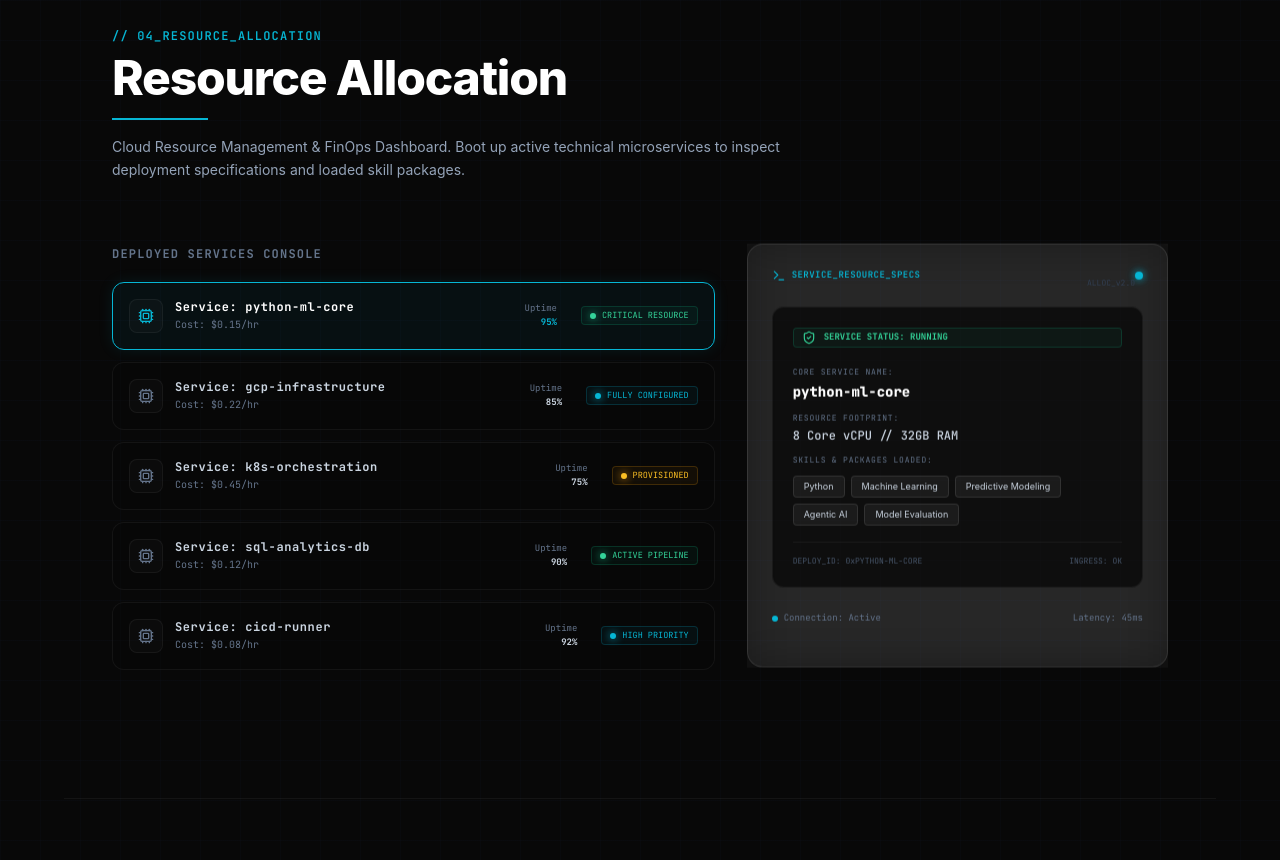
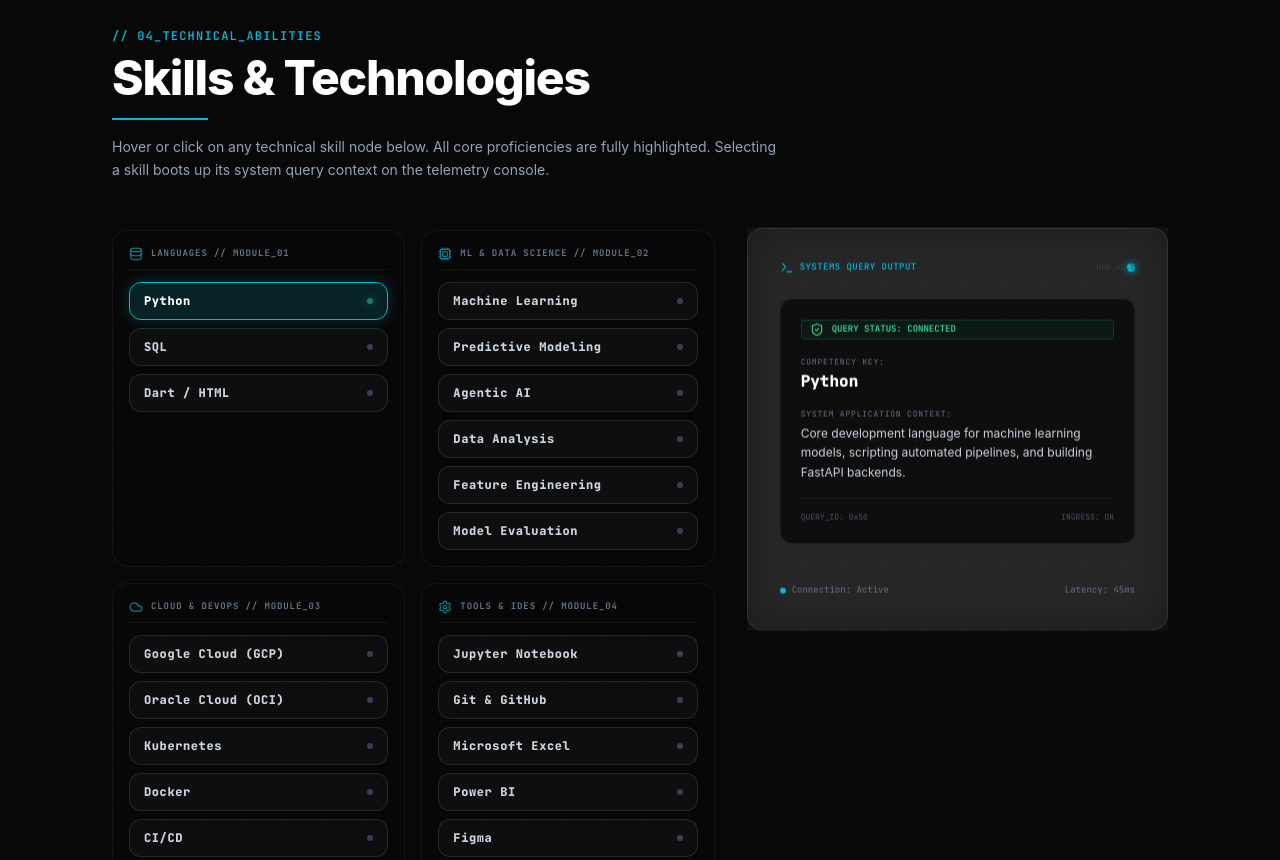
Before and after one commit to KRUTHIKTR/portfolio, a React (Vite) app: page / in a window 1280 px wide. Shown: the part 4520-5380 px from the top of the page. Built offline with nearby package versions, Linux system fonts and the light colour scheme.

Commit message:
feat: optimize grid layout in SkillsMatrix.jsx to eliminate blank space and improve balance

```diff
--- a/src/components/SkillsMatrix.jsx
+++ b/src/components/SkillsMatrix.jsx
@@ -1,208 +1,161 @@
 import React, { useState, useEffect } from 'react';
 import { motion, AnimatePresence } from 'framer-motion';
-import { Terminal, Cpu, HardDrive, ShieldCheck, RefreshCw } from 'lucide-react';
+import { Terminal, ShieldCheck, RefreshCw, Cpu, Database, Cloud, Settings } from 'lucide-react';
 import TiltCard from './TiltCard';
 
-const servicesData = [
-  {
-    id: "python-ml-core",
-    name: "python-ml-core",
-    uptime: "95%",
-    status: "Critical Resource",
-    statusColor: "text-emerald-400 border-emerald-500/20 bg-emerald-500/5",
-    dotColor: "bg-emerald-400 shadow-[0_0_8px_#10b981]",
-    cost: "$0.15/hr",
-    resource: "8 Core vCPU // 32GB RAM",
-    skills: ["Python", "Machine Learning", "Predictive Modeling", "Agentic AI", "Model Evaluation"],
-    bootLogs: [
-      "INGESTING python-ml-core environment configurations...",
-      "LOADING PyTorch, Scikit-Learn libraries...",
-      "VERIFYING neural network model coefficients...",
-      "SYSTEM RUNNING: Inference API ready."
+const skillsData = {
+  languages: {
+    title: "LANGUAGES // MODULE_01",
+    icon: Database,
+    skills: [
+      { name: "Python", usage: "Core development language for machine learning models, scripting automated pipelines, and building FastAPI backends." },
+      { name: "SQL", usage: "Enables querying and manipulating relational data, structuring databases for predictive pipelines." },
+      { name: "Dart / HTML", usage: "Utilized for multi-platform UI development and lightweight client-side scripts." }
     ]
   },
-  {
-    id: "gcp-infrastructure",
-    name: "gcp-infrastructure",
-    uptime: "85%",
-    status: "Fully Configured",
-    statusColor: "text-[#06b6d4] border-[#06b6d4]/20 bg-[#06b6d4]/5",
-    dotColor: "bg-[#06b6d4] shadow-[0_0_8px_#06b6d4]",
-    cost: "$0.22/hr",
-    resource: "GCP Ingress VMs // VPC Subnets",
-    skills: ["Google Cloud (GCP)", "Oracle Cloud (OCI)", "Git & GitHub"],
-    bootLogs: [
-      "RESOLVING gcp-infrastructure VPC route tables...",
-      "CHECKING ingress ports 80, 443 safety status...",
-      "VERIFYING OCI compute instances credentials...",
-      "SYSTEM RUNNING: Virtual Cloud Network fully synced."
+  ml: {
+    title: "ML & DATA SCIENCE // MODULE_02",
+    icon: Cpu,
+    skills: [
+      { name: "Machine Learning", usage: "Applies statistical algorithms to identify patterns, classify datasets, and optimize predictive model variables." },
+      { name: "Predictive Modeling", usage: "Formulates Naive Bayes and Random Forest classifiers to solve agricultural and customer retention problems." },
+      { name: "Agentic AI", usage: "Explores autonomous execution paths and LLM orchestrations to automate business logic tasks." },
+      { name: "Data Analysis", usage: "Cleanses, structures, and audits incoming datasets to extract analytical insights." },
+      { name: "Feature Engineering", usage: "Transforms raw data dimensions into mathematical input variables to maximize classifier recall." },
+      { name: "Model Evaluation", usage: "Computes performance indicators like F1-Score, ROC-AUC, and confusion matrix dimensions." }
     ]
   },
-  {
-    id: "k8s-orchestration",
-    name: "k8s-orchestration",
-    uptime: "75%",
-    status: "Provisioned",
-    statusColor: "text-amber-400 border-amber-500/20 bg-amber-500/5",
-    dotColor: "bg-amber-400 shadow-[0_0_8px_#f59e0b]",
-    cost: "$0.45/hr",
-    resource: "4 Active Pods // Auto-scaler",
-    skills: ["Kubernetes", "Docker"],
-    bootLogs: [
-      "AUDITING k8s cluster health status...",
-      "VERIFYING deployment replica controllers...",
-      "BOOTING container configurations from docker.io...",
-      "SYSTEM RUNNING: Pods 4/4 ready to scale."
+  devops: {
+    title: "CLOUD & DEVOPS // MODULE_03",
+    icon: Cloud,
+    skills: [
+      { name: "Google Cloud (GCP)", usage: "Hosts automated automation runners, handles serverless compute instances, and secures API endpoints." },
+      { name: "Oracle Cloud (OCI)", usage: "Utilized for setting up lightweight compute VMs and testing host network ingress rules." },
+      { name: "Kubernetes", usage: "Explores container orchestration patterns and auto-scaling logic for serverless deployments." },
+      { name: "Docker", usage: "Packages model dependencies and code interfaces into lightweight container instances for isolated, clean runs." },
+      { name: "CI/CD", usage: "Automates code testing, lint validation, and Docker image build runs upon GitHub push actions." }
     ]
   },
-  {
-    id: "sql-analytics-db",
-    name: "sql-analytics-db",
-    uptime: "90%",
-    status: "Active Pipeline",
-    statusColor: "text-emerald-400 border-emerald-500/20 bg-emerald-500/5",
-    dotColor: "bg-emerald-400 shadow-[0_0_8px_#10b981]",
-    cost: "$0.12/hr",
-    resource: "PostgreSQL Database // 250GB SSD",
-    skills: ["SQL", "Data Analysis", "Jupyter Notebook", "Microsoft Excel"],
-    bootLogs: [
-      "OPENING PostgreSQL server connection...",
-      "VERIFYING database schema migrations...",
-      "ESTABLISHING data extraction pipelines...",
-      "SYSTEM RUNNING: Schema online, query interface ready."
-    ]
-  },
-  {
-    id: "cicd-runner",
-    name: "cicd-runner",
-    uptime: "92%",
-    status: "High Priority",
-    statusColor: "text-[#06b6d4] border-[#06b6d4]/20 bg-[#06b6d4]/5",
-    dotColor: "bg-[#06b6d4] shadow-[0_0_8px_#06b6d4]",
-    cost: "$0.08/hr",
-    resource: "GitHub Action Node // Webhooks",
-    skills: ["CI/CD", "Power BI", "Figma", "Dart / HTML"],
-    bootLogs: [
-      "CONNECTING to GitHub actions build hook...",
-      "CHECKING docker compile target build caches...",
-      "SYNCING metrics telemetry to Power BI dashboard...",
-      "SYSTEM RUNNING: Webhook listener running successfully."
+  tools: {
+    title: "TOOLS & IDES // MODULE_04",
+    icon: Settings,
+    skills: [
+      { name: "Jupyter Notebook", usage: "Core environment for exploratory data analysis, algorithm prototyping, and running machine learning validation checks." },
+      { name: "Git & GitHub", usage: "Handles distributed version control, pull request review logs, and coordinates CI/CD trigger webhooks." },
+      { name: "Microsoft Excel", usage: "Used for sorting baseline telemetry reports and performing quick data audits." },
+      { name: "Power BI", usage: "Integrates with relational databases to construct interactive analytical dashboard charts." },
+      { name: "Figma", usage: "Used for rapid UI layouts, vector blueprint prototyping, and application mockup blueprints." }
     ]
   }
-];
+};
 
 export default function SkillsMatrix({ isZeroG }) {
-  const [selectedId, setSelectedId] = useState("python-ml-core");
+  const [selectedSkill, setSelectedSkill] = useState({
+    name: "Python",
+    usage: "Core development language for machine learning models, scripting automated pipelines, and building FastAPI backends."
+  });
   const [isBooting, setIsBooting] = useState(false);
   const [bootProgress, setBootProgress] = useState(0);
 
-  const activeService = servicesData.find(s => s.id === selectedId);
-
-  // Trigger boot sequence animation when selected service changes
+  // Trigger boot sequence animation when selected skill changes
   useEffect(() => {
     setIsBooting(true);
     setBootProgress(0);
 
     let current = 0;
     const interval = setInterval(() => {
-      current += 10;
+      current += 20;
       setBootProgress(current);
       if (current >= 100) {
         clearInterval(interval);
         setIsBooting(false);
       }
-    }, 80);
+    }, 60);
 
     return () => clearInterval(interval);
-  }, [selectedId]);
+  }, [selectedSkill.name]);
 
   return (
     <section id="sphere" className="relative py-32 px-6 md:px-12 max-w-6xl mx-auto z-10 border-b border-white/5">
       {/* Section Header */}
-      <div className="text-left mb-16">
-        <span className="text-xs font-mono uppercase tracking-widest text-[#06b6d4] font-semibold">// 04_RESOURCE_ALLOCATION</span>
+      <div className="text-left mb-12">
+        <span className="text-xs font-mono uppercase tracking-widest text-[#06b6d4] font-semibold">// 04_TECHNICAL_ABILITIES</span>
         <h2 className="text-3xl md:text-5xl font-extrabold text-white mt-2 mb-4 font-sans tracking-tight">
-          Resource Allocation
+          Skills & Technologies
         </h2>
         <div className="h-[2px] w-24 bg-[#06b6d4]" />
         <p className="text-slate-400 max-w-2xl mt-4 text-sm font-sans leading-relaxed">
-          Cloud Resource Management & FinOps Dashboard. Boot up active technical microservices to inspect deployment specifications and loaded skill packages.
+          Hover or click on any technical skill node below. All core proficiencies are fully highlighted. Selecting a skill boots up its system query context on the telemetry console.
         </p>
       </div>
 
       {/* Main Grid */}
-      <div className="grid grid-cols-1 lg:grid-cols-12 gap-8 items-stretch">
+      <div className="grid grid-cols-1 lg:grid-cols-12 gap-8 items-start">
 
-        {/* Left Column: Deployed Services list (7 cols) */}
-        <div className="lg:col-span-7 flex flex-col gap-3">
-          <h3 className="text-xs uppercase font-mono tracking-widest text-slate-500 font-bold mb-2 text-left">
-            Deployed Services Console
-          </h3>
-
-          <div className="space-y-3">
-            {servicesData.map((service) => {
-              const isSelected = selectedId === service.id;
-              return (
-                <div
-                  key={service.id}
-                  onClick={() => setSelectedId(service.id)}
-                  className={`border rounded-xl p-4 transition-all duration-300 cursor-pointer relative overflow-hidden flex flex-col sm:flex-row sm:items-center justify-between gap-4 group text-left ${
-                    isSelected
-                      ? 'border-[#06b6d4] bg-[#06b6d4]/5 shadow-[0_0_15px_rgba(6,182,212,0.1)]'
-                      : 'border-white/5 bg-[#080808]/40 hover:border-white/20'
-                  }`}
-                >
-                  {/* Left elements: Service name */}
-                  <div className="flex items-center gap-3">
-                    <div className="p-2 rounded-lg border border-white/5 bg-white/[0.02]">
-                      <Cpu className={`w-4 h-4 ${isSelected ? 'text-[#06b6d4]' : 'text-slate-500'}`} />
-                    </div>
-                    <div>
-                      <h4 className={`text-xs font-bold font-mono tracking-wider ${isSelected ? 'text-white' : 'text-slate-300 group-hover:text-white'}`}>
-                        Service: {service.name}
-                      </h4>
-                      <p className="text-[10px] text-slate-500 font-mono mt-0.5">Cost: {service.cost}</p>
-                    </div>
+        {/* Left Column: 2x2 Grid of Category Drawers (7 cols) */}
+        <div className="lg:col-span-7 grid grid-cols-1 md:grid-cols-2 gap-4">
+          {Object.entries(skillsData).map(([key, category]) => {
+            const CatIcon = category.icon;
+            return (
+              <div key={key} className="text-left space-y-3 border border-white/5 bg-[#080808]/40 rounded-2xl p-4 flex flex-col justify-between">
+                <div>
+                  {/* Category Header */}
+                  <div className="flex items-center gap-2 text-slate-500 border-b border-white/5 pb-2 mb-3">
+                    <CatIcon className="w-3.5 h-3.5 text-[#06b6d4]/70" />
+                    <h3 className="text-[9px] uppercase font-mono tracking-widest font-bold">
+                      {category.title}
+                    </h3>
                   </div>
 
-                  {/* Right elements: Uptime & Status */}
-                  <div className="flex items-center justify-between sm:justify-end gap-6">
-                    <div className="flex flex-col text-left sm:text-right font-mono text-[9px] text-slate-500">
-                      <span>Uptime</span>
-                      <span className={`font-bold ${isSelected ? 'text-[#06b6d4]' : 'text-slate-300'}`}>{service.uptime}</span>
-                    </div>
-
-                    <div className={`text-[8.5px] font-mono border px-2 py-0.5 rounded uppercase flex items-center gap-1.5 ${service.statusColor}`}>
-                      <span className={`w-1.5 h-1.5 rounded-full ${service.dotColor}`} />
-                      <span>{service.status}</span>
-                    </div>
+                  {/* Grid of highly visible skills */}
+                  <div className="flex flex-col gap-2">
+                    {category.skills.map((skill) => {
+                      const isSelected = selectedSkill.name === skill.name;
+                      return (
+                        <motion.div
+                          key={skill.name}
+                          onClick={() => setSelectedSkill({ name: skill.name, usage: skill.usage })}
+                          whileHover={{ scale: 1.02 }}
+                          className={`px-3.5 py-2.5 text-xs font-extrabold font-mono tracking-wider border rounded-xl cursor-pointer transition-all duration-300 flex items-center justify-between ${
+                            isSelected
+                              ? 'bg-[#06b6d4]/15 border-[#06b6d4] text-white shadow-[0_0_15px_rgba(6,182,212,0.25)]'
+                              : 'bg-white/[0.03] border-white/10 hover:border-[#06b6d4]/50 hover:bg-[#06b6d4]/5 text-slate-300 hover:text-white'
+                          }`}
+                        >
+                          <span>{skill.name}</span>
+                          <span className={`w-1.5 h-1.5 rounded-full transition-all duration-300 ${
+                            isSelected ? 'bg-emerald-400 shadow-[0_0_8px_#10b981] animate-pulse' : 'bg-slate-700'
+                          }`} />
+                        </motion.div>
+                      );
+                    })}
                   </div>
                 </div>
-              );
-            })}
-          </div>
+              </div>
+            );
+          })}
         </div>
 
-        {/* Right Column: Systems Query / Diagnostics Output (5 cols) */}
-        <div className="lg:col-span-5 flex flex-col justify-between">
+        {/* Right Column: Sticky Console Details Output (5 cols) */}
+        <div className="lg:col-span-5 lg:sticky lg:top-28 self-start">
           <TiltCard
             isZeroG={isZeroG}
-            className="border-white/10 bg-white/5 h-full min-h-[360px] flex flex-col justify-between relative overflow-hidden"
+            className="border-white/10 bg-white/5 h-auto flex flex-col justify-between relative overflow-hidden"
           >
             <div className="absolute top-0 right-0 p-2 text-[8px] font-mono text-slate-700 select-none">
-              ALLOC_v2.0
+              HUD_v2.0
             </div>
 
-            <div className="space-y-6 text-left">
+            <div className="space-y-6 text-left p-2">
               <div className="flex items-center justify-between">
                 <span className="text-[9px] font-mono font-semibold text-[#06b6d4] uppercase tracking-wider flex items-center gap-1.5">
-                  <Terminal className="w-3.5 h-3.5" /> SERVICE_RESOURCE_SPECS
+                  <Terminal className="w-3.5 h-3.5" /> SYSTEMS QUERY OUTPUT
                 </span>
                 <span className="w-2 h-2 rounded-full bg-[#06b6d4] shadow-[0_0_8px_#06b6d4]" />
               </div>
 
               {/* Console Screen */}
-              <div className="border border-white/5 bg-black/60 rounded-xl p-5 min-h-[240px] flex flex-col justify-between">
+              <div className="border border-white/5 bg-black/60 rounded-xl p-5 min-h-[220px] flex flex-col justify-between">
                 <AnimatePresence mode="wait">
                   {isBooting ? (
                     /* Booting terminal loader */
@@ -211,24 +164,30 @@ export default function SkillsMatrix({ isZeroG }) {
                       initial={{ opacity: 0 }}
                       animate={{ opacity: 1 }}
                       exit={{ opacity: 0 }}
-                      className="space-y-4 font-mono text-[9px] text-slate-400 flex flex-col justify-between h-full"
+                      className="space-y-4 font-mono text-[9px] text-slate-400 flex flex-col justify-between"
                     >
                       <div className="space-y-1.5 text-left">
                         <div className="text-slate-500 border-b border-white/5 pb-1 flex justify-between">
-                          <span>$ boot --service {activeService.name}</span>
+                          <span>$ query --comp {selectedSkill.name.toLowerCase().replace(/[^a-z0-9]/g, '-')}</span>
                           <RefreshCw className="w-2.5 h-2.5 animate-spin text-[#06b6d4]" />
                         </div>
-                        {activeService.bootLogs.map((log, idx) => (
-                          <div key={idx} className="flex gap-2 items-start text-left">
-                            <span className="text-[#06b6d4] font-bold select-none">&gt;&gt;</span>
-                            <span className="leading-relaxed">{log}</span>
-                          </div>
-                        ))}
+                        <div className="flex gap-2 items-start text-left">
+                          <span className="text-[#06b6d4] font-bold select-none">&gt;&gt;</span>
+                          <span className="leading-relaxed">Connecting to competency directory...</span>
+                        </div>
+                        <div className="flex gap-2 items-start text-left">
+                          <span className="text-[#06b6d4] font-bold select-none">&gt;&gt;</span>
+                          <span className="leading-relaxed">Retrieving application metadata specs...</span>
+                        </div>
+                        <div className="flex gap-2 items-start text-left">
+                          <span className="text-[#06b6d4] font-bold select-none">&gt;&gt;</span>
+                          <span className="leading-relaxed">Syncing details telemetry output...</span>
+                        </div>
                       </div>
 
-                      <div className="space-y-1">
+                      <div className="space-y-1 mt-4">
                         <div className="flex justify-between text-[8px] text-slate-500 uppercase tracking-widest">
-                          <span>Allocating Resources</span>
+                          <span>Loading specs</span>
                           <span>{bootProgress}%</span>
                         </div>
                         <div className="h-1 w-full bg-white/[0.03] border border-white/5 rounded-full overflow-hidden">
@@ -237,7 +196,7 @@ export default function SkillsMatrix({ isZeroG }) {
                       </div>
                     </motion.div>
                   ) : (
-                    /* Loaded Service Specifications */
+                    /* Loaded Competency Specifications */
                     <motion.div
                       key="loaded"
                       initial={{ opacity: 0, y: 10 }}
@@ -247,42 +206,26 @@ export default function SkillsMatrix({ isZeroG }) {
                       className="space-y-4 text-left"
                     >
                       <div className="flex items-center gap-2 text-emerald-400 font-mono text-[9px] font-bold px-2 py-0.5 border border-emerald-500/20 bg-emerald-500/5 rounded self-start">
-                        <ShieldCheck className="w-3.5 h-3.5" /> SERVICE STATUS: RUNNING
+                        <ShieldCheck className="w-3.5 h-3.5" /> QUERY STATUS: CONNECTED
                       </div>
 
-                      <div className="space-y-2 text-xs">
+                      <div className="space-y-3.5">
                         <div>
                           <span className="text-[8px] uppercase font-mono tracking-widest text-slate-500 block mb-0.5">
-                            Core Service Name:
+                            Competency Key:
                           </span>
-                          <h4 className="text-sm font-extrabold text-white font-mono">
-                            {activeService.name}
+                          <h4 className="text-base font-extrabold text-white font-mono">
+                            {selectedSkill.name}
                           </h4>
                         </div>
 
                         <div>
-                          <span className="text-[8px] uppercase font-mono tracking-widest text-slate-500 block mb-0.5">
-                            Resource Footprint:
+                          <span className="text-[8px] uppercase font-mono tracking-widest text-slate-500 block mb-1">
+                            System Application Context:
                           </span>
-                          <p className="text-xs text-slate-300 font-mono font-medium">
-                            {activeService.resource}
+                          <p className="text-xs text-slate-300 font-sans leading-relaxed">
+                            {selectedSkill.usage}
                           </p>
-                        </div>
-
-                        <div>
-                          <span className="text-[8px] uppercase font-mono tracking-widest text-slate-500 block mb-2">
-                            Skills & Packages Loaded:
-                          </span>
-                          <div className="flex flex-wrap gap-1.5">
-                            {activeService.skills.map((skill, sIdx) => (
-                              <span
-                                key={sIdx}
-                                className="text-[9px] px-2.5 py-0.5 rounded bg-white/5 border border-white/10 text-slate-300"
-                              >
-                                {skill}
-                              </span>
-                            ))}
-                          </div>
                         </div>
                       </div>
                     </motion.div>
@@ -290,13 +233,13 @@ export default function SkillsMatrix({ isZeroG }) {
                 </AnimatePresence>
 
                 <div className="mt-4 pt-3 border-t border-white/5 flex justify-between items-center text-[8px] font-mono text-slate-600">
-                  <span>DEPLOY_ID: 0x{selectedId.toUpperCase()}</span>
+                  <span>QUERY_ID: 0x{selectedSkill.name.charCodeAt(0).toString(16).toUpperCase()}</span>
                   <span>INGRESS: OK</span>
                 </div>
               </div>
             </div>
 
-            <div className="mt-6 flex justify-between items-center text-[9px] font-mono text-slate-500 text-left">
+            <div className="mt-6 flex justify-between items-center text-[9px] font-mono text-slate-500 text-left p-2">
               <span className="flex items-center gap-1.5">
                 <span className="w-1.5 h-1.5 bg-[#06b6d4] rounded-full" />
                 Connection: Active
```
